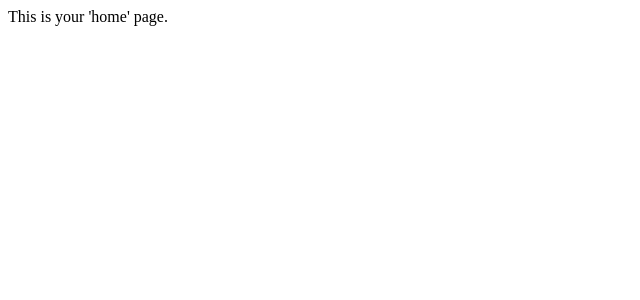
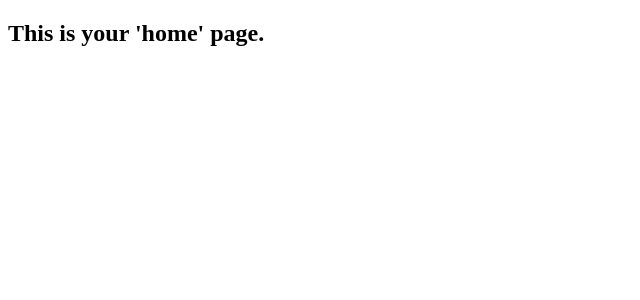
Before and after one commit to SagarMainali/Next.js_13.4, a Next.js app: page / in a window 1280 px wide. Shown: the top 300 px of the page, without its empty margins (0-640 px from the left). Built offline with nearby package versions, Linux system fonts and the light colour scheme.

Commit message:
working with Head and Script next component

```diff
--- a/src/app/page.js
+++ b/src/app/page.js
@@ -1,5 +1,9 @@
 export default function Home() {
   return (
-    <div>This is your 'home' page.</div>
+    <div>
+      <h2>
+        This is your 'home' page.
+      </h2>
+    </div>
   )
 }
```
Also changed, not shown: src/app/about/page.js (+14 -1 lines).
